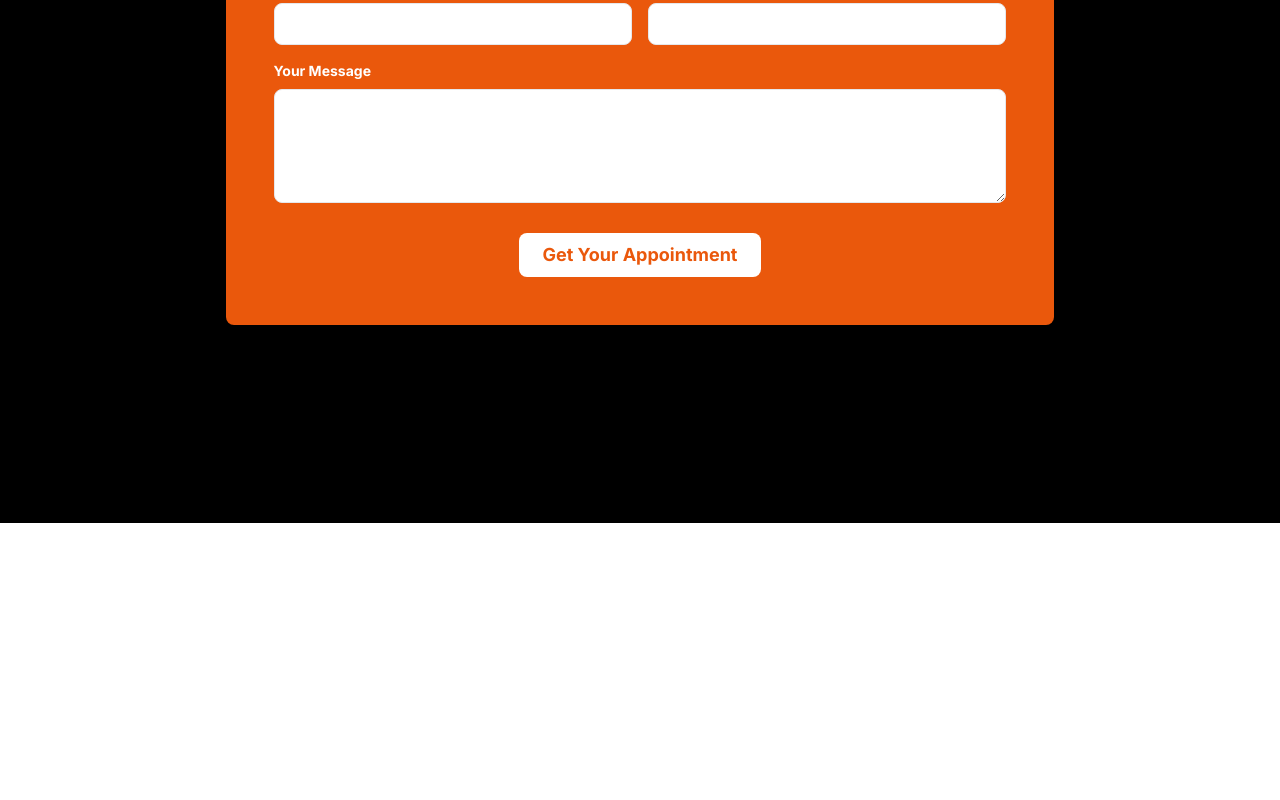
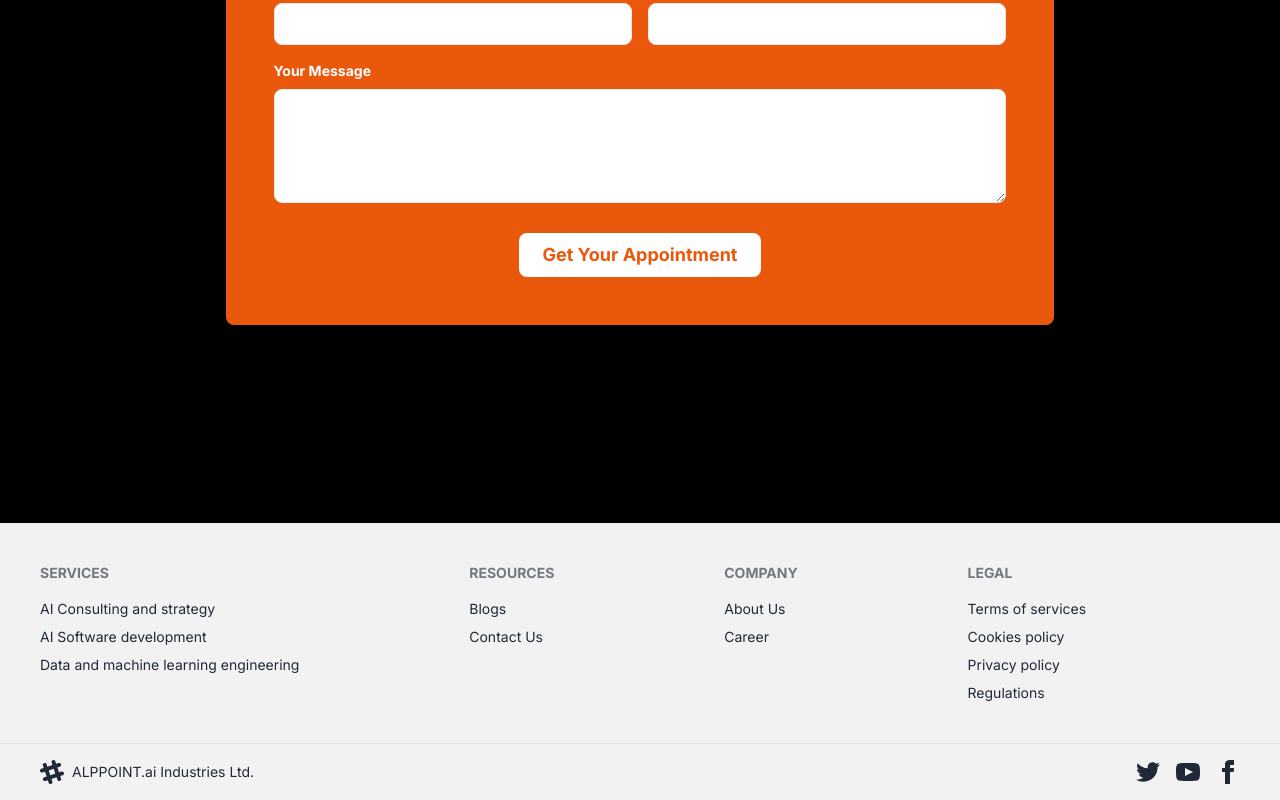
Before and after one commit to SaRTHaK0909k/Alppoint.ai, a Next.js app: page / in a window 1280 px wide. Shown: the part 5049-5849 px from the top of the page. Before the commit the page ends 5572 px from the top, so only its background shows below. Built offline with nearby package versions, Linux system fonts and the light colour scheme.

Commit message:
footer init

```diff
--- a/app/page.js
+++ b/app/page.js
@@ -3,12 +3,14 @@ import Image from "next/image";
 import Navbar from "@/components/Navbar";
 import Hero_section from "@/components/Hero_section";
 import What_we_do from "@/components/What_we_do";
+import Footer from "@/components/Footer";
 export default function Home() {
   return (
     <>
       <Navbar/>
       <Hero_section/>
       <What_we_do/>
+      <Footer/>
     </>
   );
 }
--- /dev/null
+++ b/components/Footer.jsx
@@ -0,0 +1,93 @@
+import React from "react";
+
+const Footer = () => {
+  return (
+    <div className="">
+      <footer className="footer p-10 bg-base-200 text-base-content">
+        <nav>
+          <h3 className="footer-title">Services</h3>
+          <a className="link link-hover"> AI Consulting and strategy</a>
+          <a className="link link-hover">AI Software development</a>
+          <a className="link link-hover">Data and machine learning engineering</a>
+        </nav>
+        <nav>
+          <h3 className="footer-title">Resources</h3>
+          <a className="link link-hover">Blogs</a>
+          <a className="link link-hover">Contact Us</a>
+
+        </nav>
+        <nav>
+          <h3 className="footer-title">Company</h3>
+          <a className="link link-hover">About Us</a>
+          <a className="link link-hover">Career</a>
+
+        </nav>
+        <nav>
+
+          <h3 className="footer-title">Legal</h3>
+          <a className="link link-hover">Terms of services</a>
+          <a className="link link-hover"> Cookies policy</a>
+          <a className="link link-hover">Privacy policy</a>
+          <a className="link link-hover">Regulations</a>
+        </nav>
+      </footer>
+      <footer className="footer px-10 py-4 border-t bg-base-200 text-base-content border-base-300">
+        <aside className="items-center grid-flow-col">
+          <svg
+            width="24"
+            height="24"
+            viewBox="0 0 24 24"
+            xmlns="http://www.w3.org/2000/svg"
+            fillRule="evenodd"
+            clipRule="evenodd"
+            className="fill-current"
+          >
+            <path d="M22.672 15.226l-2.432.811.841 2.515c.33 1.019-.209 2.127-1.23 2.456-1.15.325-2.148-.321-2.463-1.226l-.84-2.518-5.013 1.677.84 2.517c.391 1.203-.434 2.542-1.831 2.542-.88 0-1.601-.564-1.86-1.314l-.842-2.516-2.431.809c-1.135.328-2.145-.317-2.463-1.229-.329-1.018.211-2.127 1.231-2.456l2.432-.809-1.621-4.823-2.432.808c-1.355.384-2.558-.59-2.558-1.839 0-.817.509-1.582 1.327-1.846l2.433-.809-.842-2.515c-.33-1.02.211-2.129 1.232-2.458 1.02-.329 2.13.209 2.461 1.229l.842 2.515 5.011-1.677-.839-2.517c-.403-1.238.484-2.553 1.843-2.553.819 0 1.585.509 1.85 1.326l.841 2.517 2.431-.81c1.02-.33 2.131.211 2.461 1.229.332 1.018-.21 2.126-1.23 2.456l-2.433.809 1.622 4.823 2.433-.809c1.242-.401 2.557.484 2.557 1.838 0 .819-.51 1.583-1.328 1.847m-8.992-6.428l-5.01 1.675 1.619 4.828 5.011-1.674-1.62-4.829z"></path>
+          </svg>
+          <p>
+            ALPPOINT.ai Industries Ltd. <br />
+          </p>
+        </aside>
+        <nav className="md:place-self-center md:justify-self-end">
+          <div className="grid grid-flow-col gap-4">
+            <a>
+              <svg
+                xmlns="http://www.w3.org/2000/svg"
+                width="24"
+                height="24"
+                viewBox="0 0 24 24"
+                className="fill-current"
+              >
+                <path d="M24 4.557c-.883.392-1.832.656-2.828.775 1.017-.609 1.798-1.574 2.165-2.724-.951.564-2.005.974-3.127 1.195-.897-.957-2.178-1.555-3.594-1.555-3.179 0-5.515 2.966-4.797 6.045-4.091-.205-7.719-2.165-10.148-5.144-1.29 2.213-.669 5.108 1.523 6.574-.806-.026-1.566-.247-2.229-.616-.054 2.281 1.581 4.415 3.949 4.89-.693.188-1.452.232-2.224.084.626 1.956 2.444 3.379 4.6 3.419-2.07 1.623-4.678 2.348-7.29 2.04 2.179 1.397 4.768 2.212 7.548 2.212 9.142 0 14.307-7.721 13.995-14.646.962-.695 1.797-1.562 2.457-2.549z"></path>
+              </svg>
+            </a>
+            <a>
+              <svg
+                xmlns="http://www.w3.org/2000/svg"
+                width="24"
+                height="24"
+                viewBox="0 0 24 24"
+                className="fill-current"
+              >
+                <path d="M19.615 3.184c-3.604-.246-11.631-.245-15.23 0-3.897.266-4.356 2.62-4.385 8.816.029 6.185.484 8.549 4.385 8.816 3.6.245 11.626.246 15.23 0 3.897-.266 4.356-2.62 4.385-8.816-.029-6.185-.484-8.549-4.385-8.816zm-10.615 12.816v-8l8 3.993-8 4.007z"></path>
+              </svg>
+            </a>
+            <a>
+              <svg
+                xmlns="http://www.w3.org/2000/svg"
+                width="24"
+                height="24"
+                viewBox="0 0 24 24"
+                className="fill-current"
+              >
+                <path d="M9 8h-3v4h3v12h5v-12h3.642l.358-4h-4v-1.667c0-.955.192-1.333 1.115-1.333h2.885v-5h-3.808c-3.596 0-5.192 1.583-5.192 4.615v3.385z"></path>
+              </svg>
+            </a>
+          </div>
+        </nav>
+      </footer>
+    </div>
+  );
+};
+
+export default Footer;
```
